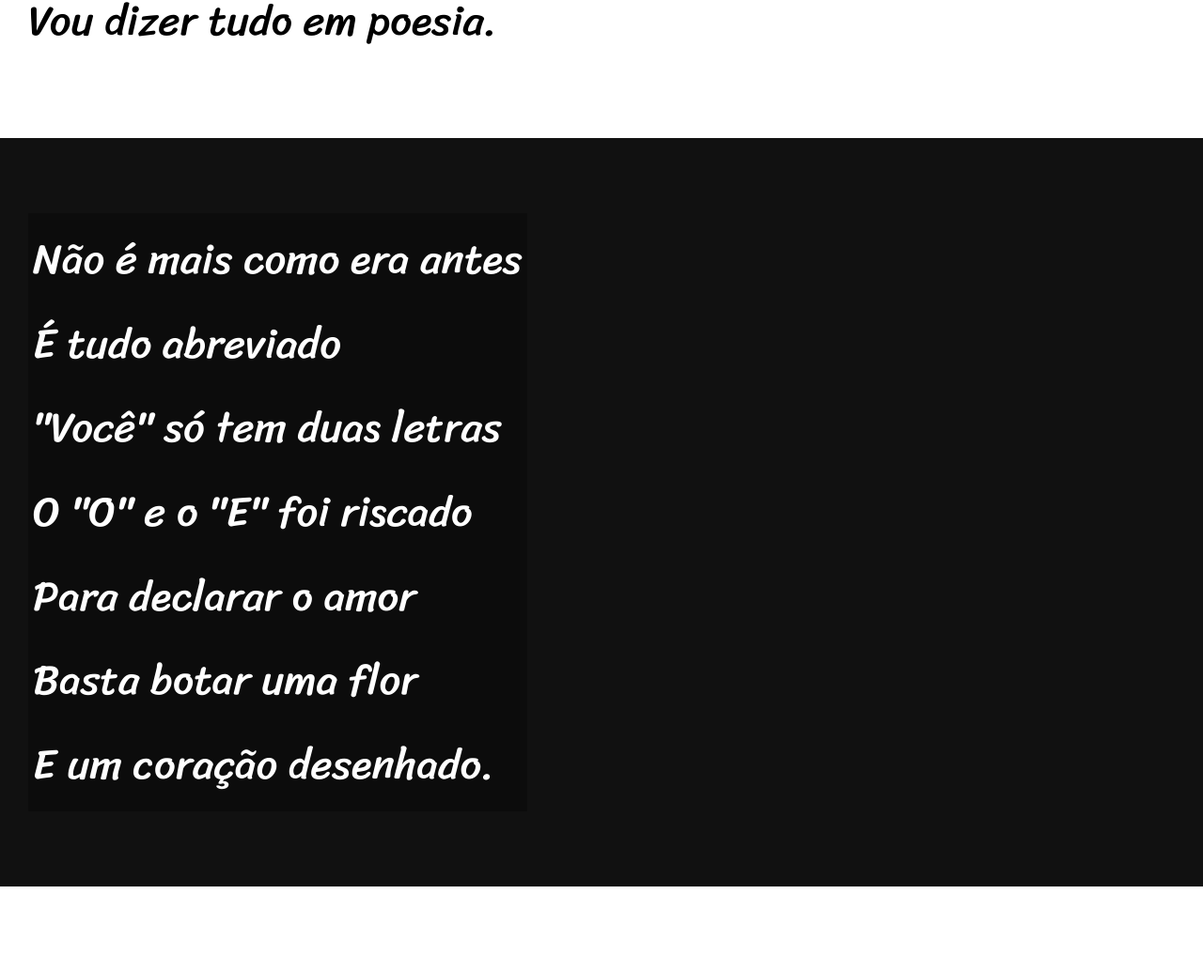
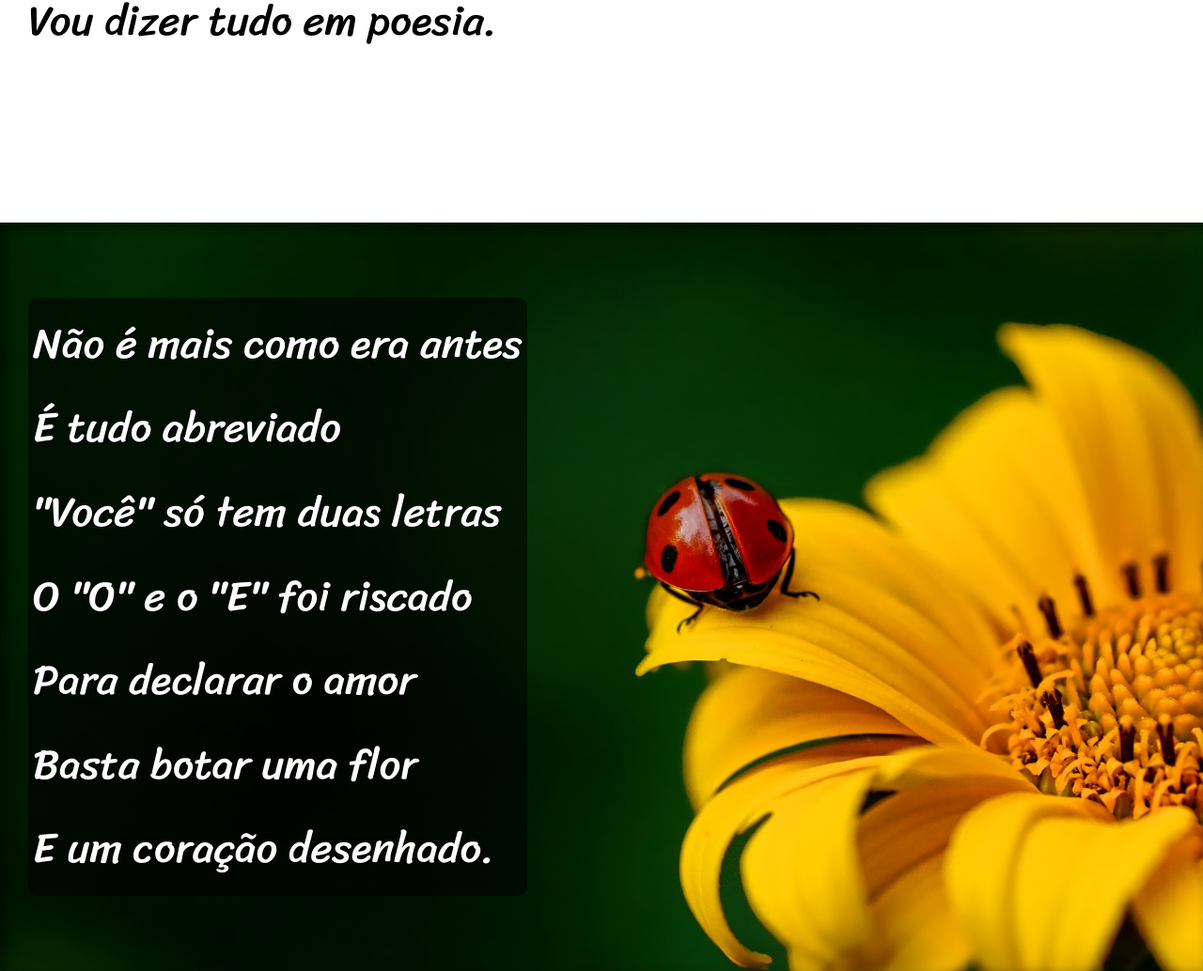
Before and after one commit to henriquevelozo/html-css, a plain HTML site: page Desafios/d012/index.html in a window 1280 px wide. Shown: the part 900-1934 px from the top of the page at 94% size. Drawn offline with Linux system fonts and the light colour scheme.

Commit message:
Terminei d012

```diff
--- a/Desafios/d012/style/style.css
+++ b/Desafios/d012/style/style.css
@@ -55,21 +55,38 @@ section{
     font-size: 3.5vw;
 }
 
+section > p{
+    padding-bottom: 2em;
+}
+
 section.normal{
     background-color: white;
     color: black;
 }
 
 section.imagem{
-    background-color: rgb(17, 17, 17);
     color: white;
+    background-position: right center;
+    background-size: cover;
+    background-attachment: fixed;
+    box-shadow: inset 6px 6px 13px 0px rgba(0, 0, 0, 0.5);
 }
 
 section.imagem > p{
     display: inline-block;
     padding: 5px;
-    background-color: rgba(0, 0, 0, 0.295);
+    background-color: rgba(0, 0, 0, 0.548);
     color: white;
+    text-shadow: 1px 1px 0px black;
+    border-radius: 10px;
+}
+
+section#img01{
+    background-image: url(../imagens/background001.jpg);
+}
+
+section#img02{
+    background-image: url(../imagens/background002.jpg);
 }
 
 footer{
```
